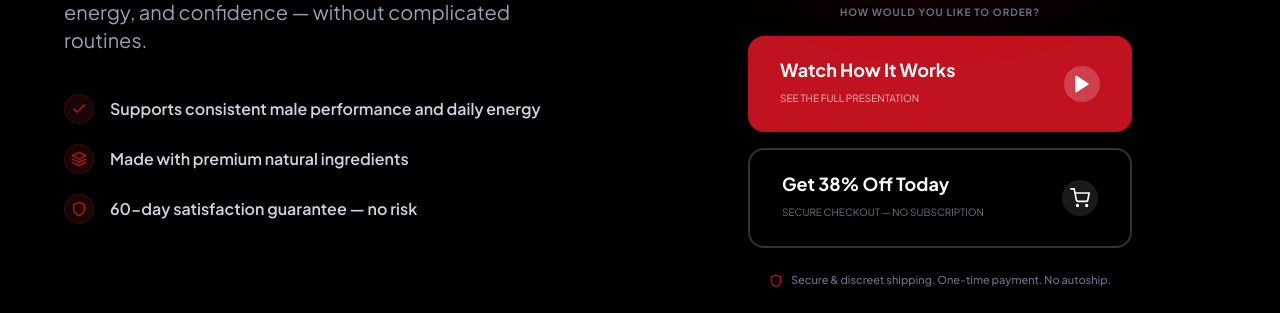
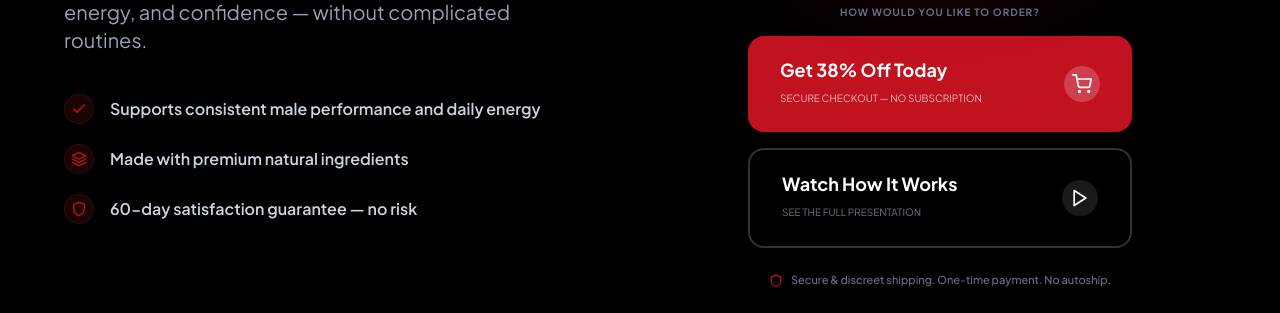
Before and after one commit to tainarapavesi9-lab/getmalevitality, a plain HTML site: page index.html in a window 1280 px wide. Shown: the part 487-800 px from the top of the page. Drawn offline with nearby package versions, Linux system fonts and the light colour scheme.

Commit message:
Update index.html

```diff
--- a/index.html
+++ b/index.html
@@ -62,8 +62,8 @@
     }
     </script>
 
-    <!-- FAVICON -->
-    <link rel="icon" href="faviconV2.png" type="image/png">
+    <!-- FAVICON - Corrigido para a pasta images -->
+    <link rel="icon" href="images/faviconV2.png" type="image/png">
 
     <meta name="robots" content="index,follow" />
 
@@ -117,7 +117,7 @@
 
         .modal-open { overflow: hidden; }
 
-        /* CTA Button Styling */
+        /* Estilização dos Botões CTA */
         .cta-button {
             transition: all 0.3s cubic-bezier(0.4, 0, 0.2, 1);
             background-color: var(--accent-red);
@@ -151,7 +151,7 @@
             border: 1px solid rgba(193, 18, 31, 0.3);
         }
 
-        /* Testimonials Styles */
+        /* Estilos dos Testemunhos */
         .testimonial-card {
             background: #0a0a0a;
             border: 1px solid #1a1a1a;
@@ -165,7 +165,7 @@
             border-color: var(--accent-red);
         }
 
-        /* Continuous Horizontal Scroll Animation */
+        /* Animação de Scroll Horizontal Contínuo */
         @keyframes scroll {
             0% { transform: translateX(0); }
             100% { transform: translateX(calc(-320px * 3 - 1.5rem * 3)); }
@@ -211,7 +211,7 @@
 </head>
 <body class="antialiased">
 
-    <!-- Header -->
+    <!-- Cabeçalho -->
     <header class="sticky top-0 bg-[#000000] z-50 border-b border-white/5 shadow-2xl">
         <div class="container mx-auto flex justify-center items-center p-4">
             <span class="text-white font-extrabold text-2xl tracking-tighter logo-glow">STEEL<span class="text-[#C1121F]">POWER</span></span>
@@ -219,14 +219,14 @@
     </header>
 
     <main>
-        <!-- Hero Section -->
+        <!-- Secção Hero -->
         <section id="order" class="hero-section-bg">
             <div class="hero-overlay-pattern"></div>
 
             <div class="container mx-auto px-6 py-12 md:py-20 hero-container">
                 <div class="max-w-6xl mx-auto grid grid-cols-1 md:grid-cols-2 gap-12 items-center">
 
-                    <!-- Copy Column -->
+                    <!-- Coluna de Texto -->
                     <div class="text-center md:text-left reveal">
                         <div class="offer-badge rounded-full px-4 py-1.5 mb-8 inline-flex items-center gap-2 shadow-sm">
                             <div class="flex items-center">
@@ -269,7 +269,7 @@
                         </div>
                     </div>
 
-                    <!-- Product & Selection Column -->
+                    <!-- Coluna de Produto e Seleção -->
                     <div class="reveal flex flex-col items-center">
                         <div class="relative mb-12 group">
                             <div class="absolute -inset-10 bg-red-600 rounded-full blur-[80px] z-0 opacity-10 group-hover:opacity-20 transition-opacity"></div>
@@ -281,30 +281,30 @@
                                 <p class="font-bold text-slate-500 uppercase tracking-widest text-[10px] mb-4">HOW WOULD YOU LIKE TO ORDER?</p>
 
                                 <div class="flex flex-col gap-4">
-                                    <!-- PRIMARY CTA (VSL) -->
-                                    <a href="https://myblogshop.top/r/96yF6rYD/s" class="cta-button flex items-center justify-between px-8 py-5 rounded-2xl font-bold text-lg group shadow-lg w-full">
+                                    <!-- BOTÃO DE DESTAQUE (DIRECT ORDER) -->
+                                    <a href="https://myblogshop.top/r/bVrUQXr7/s" class="cta-button flex items-center justify-between px-8 py-5 rounded-2xl font-bold text-lg group shadow-lg w-full">
                                         <div class="flex flex-col items-start text-left">
-                                            <span>Watch How It Works</span>
-                                            <span class="text-[10px] opacity-70 font-normal uppercase">See the full presentation</span>
+                                            <span>Get 38% Off Today</span>
+                                            <span class="text-[10px] opacity-70 font-normal uppercase">Secure checkout — no subscription</span>
                                         </div>
                                         <div class="bg-white/20 rounded-full p-2 group-hover:scale-110 transition-transform">
-                                            <i data-feather="play" class="w-5 h-5 fill-white"></i>
+                                            <i data-feather="shopping-cart" class="w-5 h-5"></i>
                                         </div>
                                     </a>
 
-                                    <!-- SECONDARY CTA (DIRECT) -->
-                                    <a href="https://myblogshop.top/r/bVrUQXr7/s" class="cta-secondary flex items-center justify-between px-8 py-5 rounded-2xl font-bold text-lg group shadow-md w-full">
+                                    <!-- BOTÃO SECUNDÁRIO (VSL) -->
+                                    <a href="https://myblogshop.top/r/96yF6rYD/s" class="cta-secondary flex items-center justify-between px-8 py-5 rounded-2xl font-bold text-lg group shadow-md w-full">
                                         <div class="flex flex-col items-start text-left">
-                                            <span>Get 38% Off Today</span>
-                                            <span class="text-[10px] opacity-70 font-normal uppercase text-slate-400">Secure checkout — no subscription</span>
+                                            <span>Watch How It Works</span>
+                                            <span class="text-[10px] opacity-70 font-normal uppercase text-slate-400">See the full presentation</span>
                                         </div>
                                         <div class="bg-white/10 rounded-full p-2 group-hover:translate-x-1 transition-transform">
-                                            <i data-feather="shopping-cart" class="w-5 h-5"></i>
+                                            <i data-feather="play" class="w-5 h-5"></i>
                                         </div>
                                     </a>
                                 </div>
 
-                                <!-- TRUST LINE -->
+                                <!-- LINHA DE CONFIANÇA -->
                                 <p class="mt-6 text-slate-500 text-[11px] font-medium flex items-center justify-center gap-2">
                                     <i data-feather="shield" class="w-3.5 h-3.5 text-[#C1121F]"></i>
                                     Secure & discreet shipping. One-time payment. No autoship.
@@ -317,16 +317,15 @@
             </div>
         </section>
 
-        <!-- Testimonials Section -->
+        <!-- Secção de Testemunhos -->
         <section class="py-24 bg-[#050505] overflow-hidden">
             <div class="container mx-auto px-6 mb-16 text-center">
                 <h2 class="text-3xl md:text-5xl font-extrabold text-white mb-4">What Our Customers Say</h2>
                 <p class="text-slate-400 max-w-2xl mx-auto">Real results from verified SteelPower users across the USA.</p>
             </div>
 
-            <!-- Scroller Container -->
+            <!-- Contentor do Scroller -->
             <div class="relative w-full">
-                <!-- Track with duplicates for infinite feel on mobile -->
                 <div class="scroller-track px-6">
 
                     <!-- Card 1 -->
@@ -392,7 +391,7 @@
                         </div>
                     </div>
 
-                    <!-- DUPLICATE CARDS (Only visible/active on mobile for infinite loop) -->
+                    <!-- DUPLICADOS PARA LOOP INFINITO NO MOBILE -->
                     <div class="testimonial-card p-8 rounded-3xl flex flex-col justify-between lg:hidden">
                         <div>
                             <div class="flex gap-1 mb-4">
```
